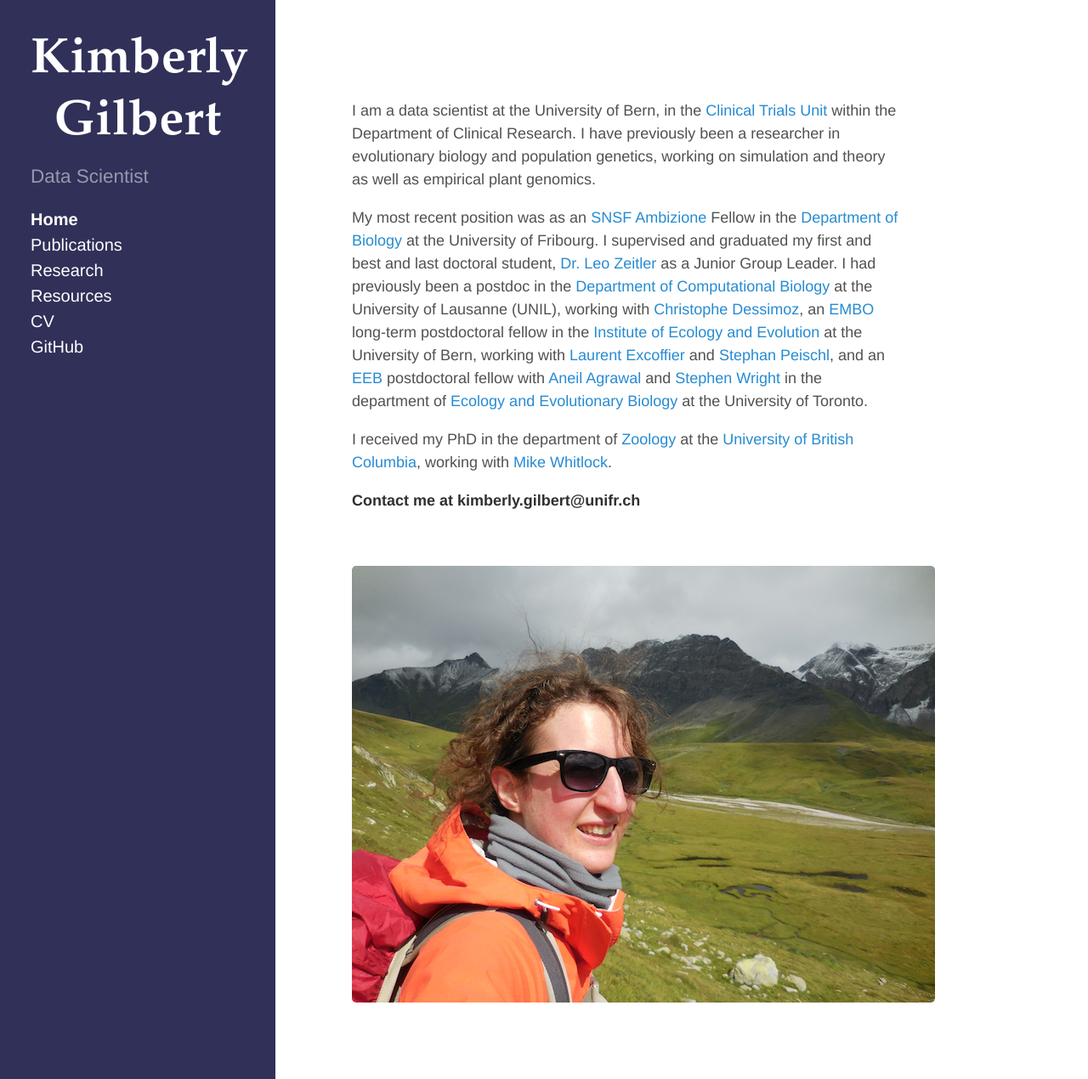
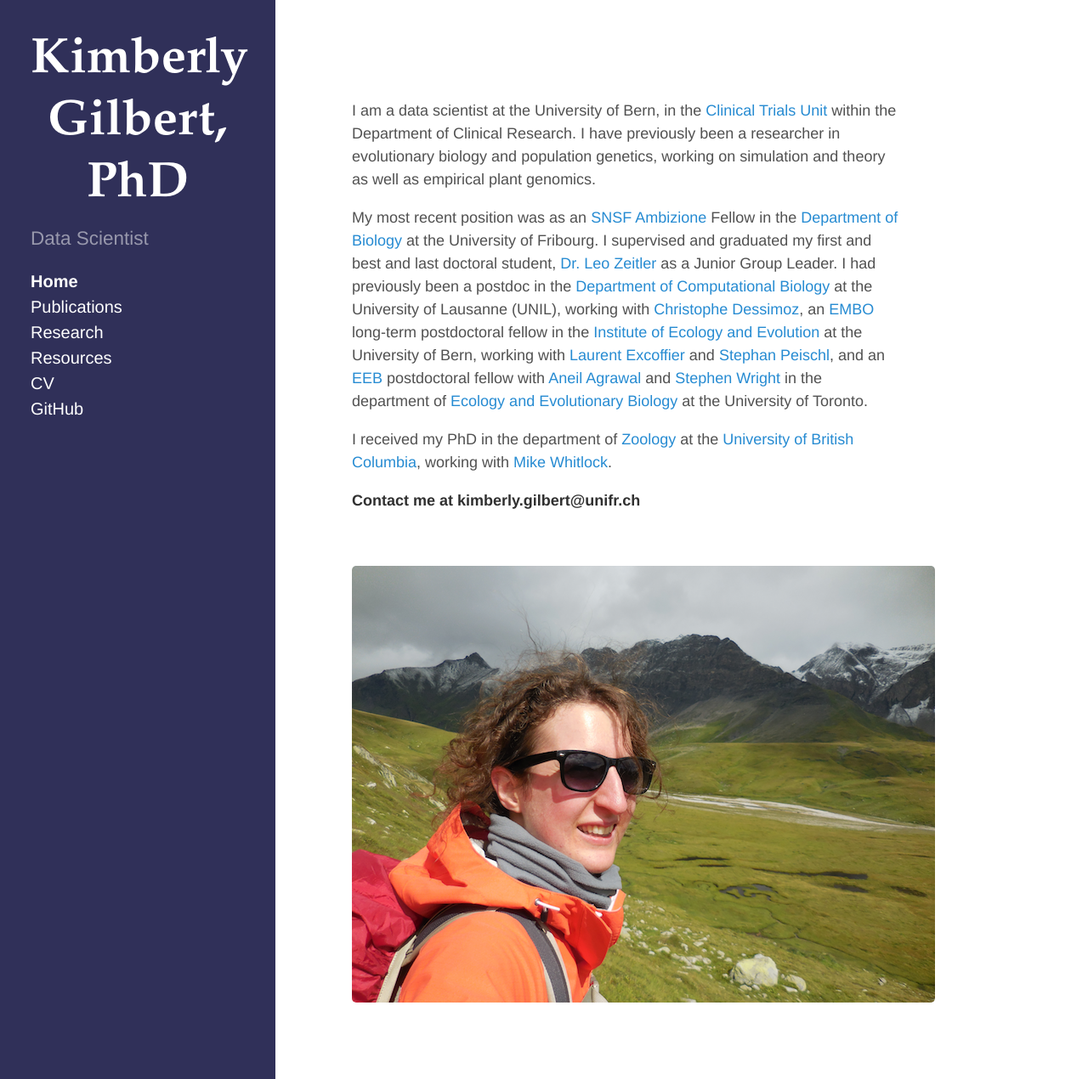
Before and after one commit to kjgilbert/kjgilbert.github.io, a Jekyll site: the page built from index.md, in a window 1280 px wide and 1270 px high. Shown: the whole window at 85% size. Built offline with Jekyll 4.4.1, drawn with Linux system fonts in a browser that asks for light colours; Markdown is read by kramdown in place of the engine named in the settings.

Commit message:
Update _config.yml
include my doctor title

```diff
--- a/_config.yml
+++ b/_config.yml
@@ -6,7 +6,7 @@ pygments:         true
 permalink:        pretty
 
 # Setup
-title:            Kimberly Gilbert
+title:            Kimberly Gilbert, PhD
 tagline:          'Data Scientist'
 description:      'Data Scientist'
 url:              http://kjgilbert/github.io
```
